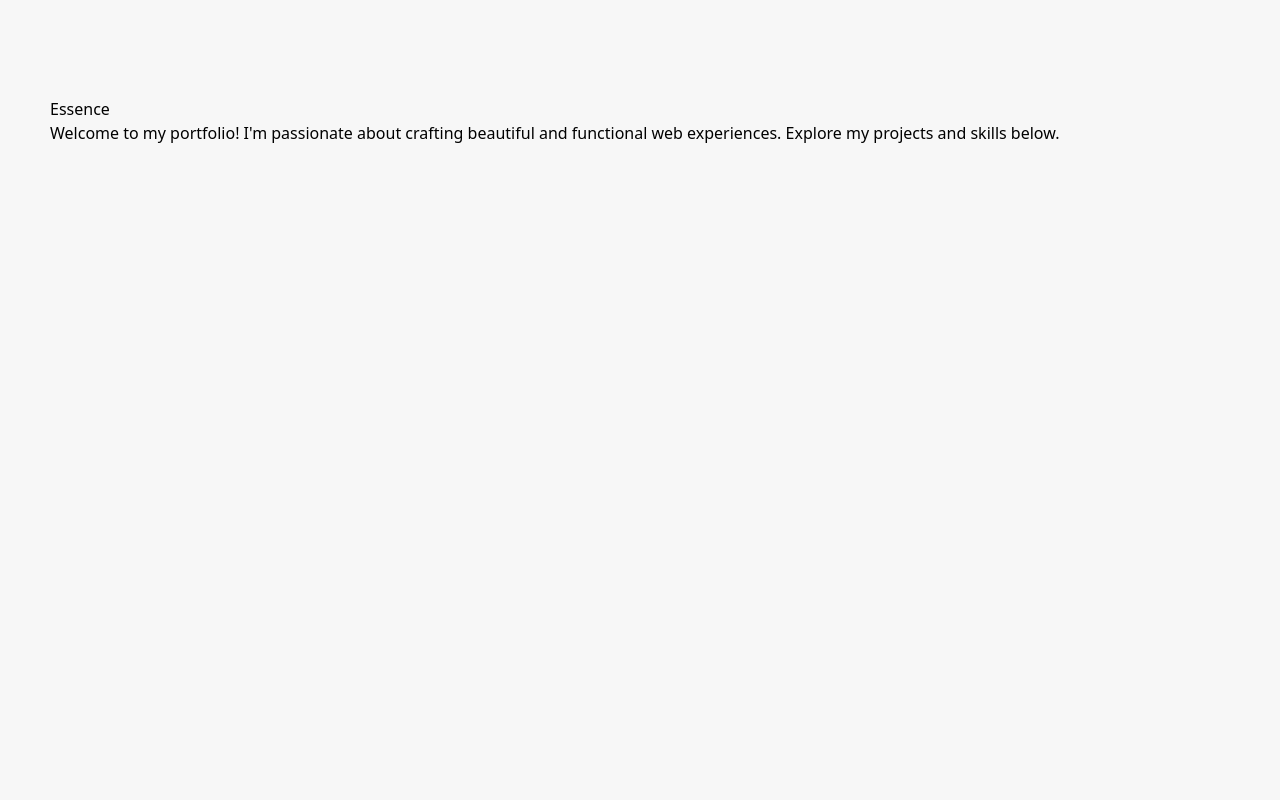
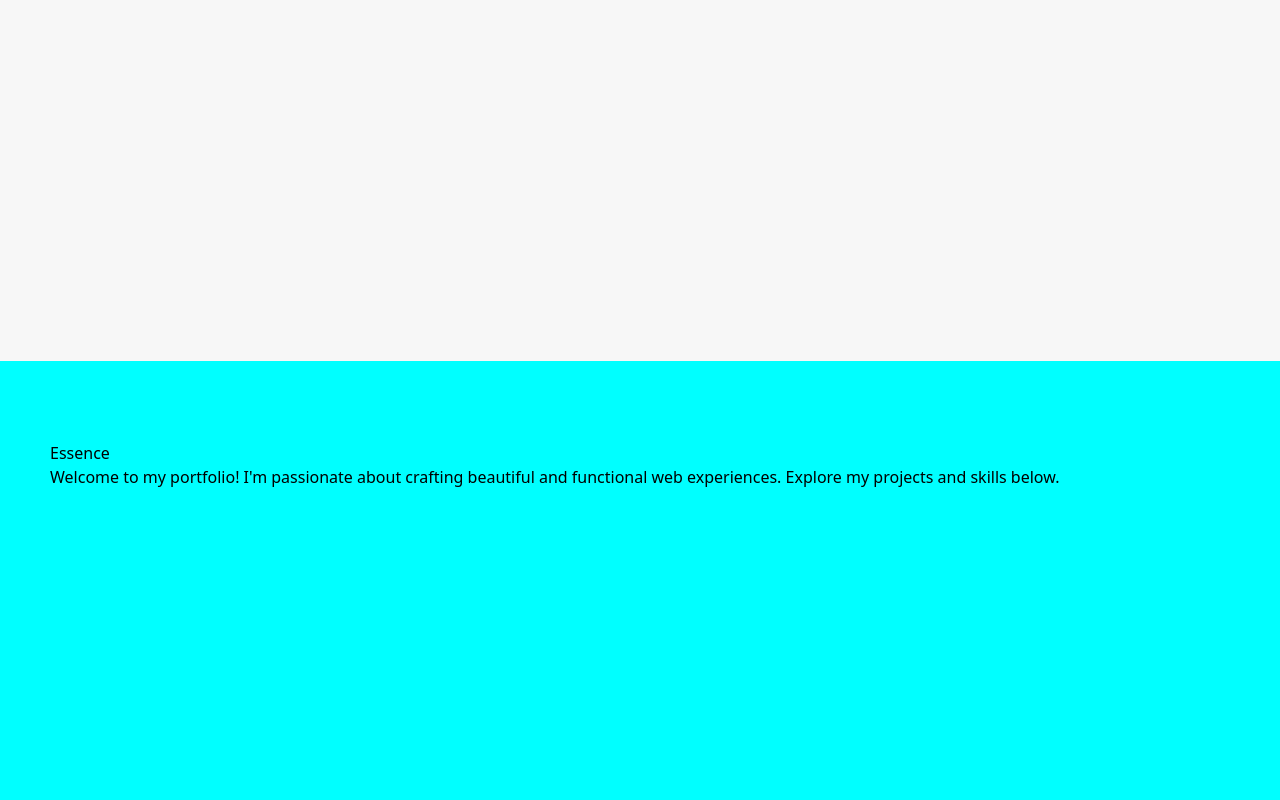
Before and after one commit to mkhabibii/ngbluee, a Vue app: page / in a window 1280 px wide. Shown: the part 860-1660 px from the top of the page. Built offline with nearby package versions, Linux system fonts and the light colour scheme; a web font is replaced by a local one.

Commit message:
update title about

```diff
--- a/src/views/Essence.vue
+++ b/src/views/Essence.vue
@@ -1,25 +1,71 @@
 <template>
-  <section class=" about-section">
-
+  <div class="title mt-30">
+    <h2 ref="aboutTitle" class="about-title text-center font-bold font-sofia text-[12vw] lg:text-[14rem]  tracking-[-0.07em]">ABOUT ME</h2>
+  </div>
+  <section id="about" class="about-section min-h-screen">
     <div class="dark-zone container-about">
       <h1>Essence</h1>
       <p>
-        Welcome to my portfolio! I'm passionate about crafting beautiful and functional web experiences. Explore my projects and skills below.
+        Welcome to my portfolio! I'm passionate about crafting beautiful and functional web
+        experiences. Explore my projects and skills below.
       </p>
     </div>
   </section>
 </template>
 
-<script setup></script>
+<script setup>
+import { onMounted } from 'vue'
+import gsap from 'gsap'
+import ScrollTrigger from 'gsap/ScrollTrigger'
+import SplitType from 'split-type'
+
+gsap.registerPlugin(ScrollTrigger)
+
+onMounted(() => {
+  const title = new SplitType('.about-title', {
+    types: 'chars',
+  })
+
+  // POSISI AWAL → SEMUA HURUF DI ATAS (TERSEMBUNYI)
+  gsap.set(title.chars, {
+    yPercent: -120,
+    opacity: 0,
+  })
+
+  // SATU TIMELINE (AUTO REVERSE)
+  gsap
+    .timeline({
+      scrollTrigger: {
+        trigger: '#about',
+        start: 'top 70%',
+        end: 'top 30%',
+        scrub: 0.8,
+      },
+    })
+    .to(title.chars, {
+      yPercent: 0,
+      opacity: 1,
+      ease: 'power4.out',
+      stagger: {
+        each: 0.09,
+        from: 'center',
+      },
+    })
+})
+</script>
 
 <style scoped>
+.about-title {
+  line-height: 1;
+  overflow: hidden;
+}
 
+.about-title .char {
+  display: inline-block;
+}
 
 .about-section {
-  min-height: 100vh;
   padding: 80px 50px;
+  background-color: aqua;
 }
-
-
-
 </style>
```
